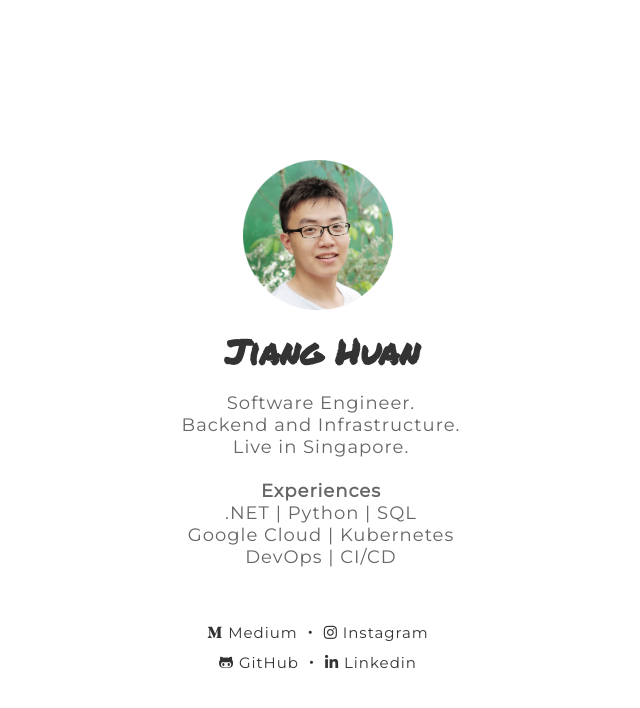
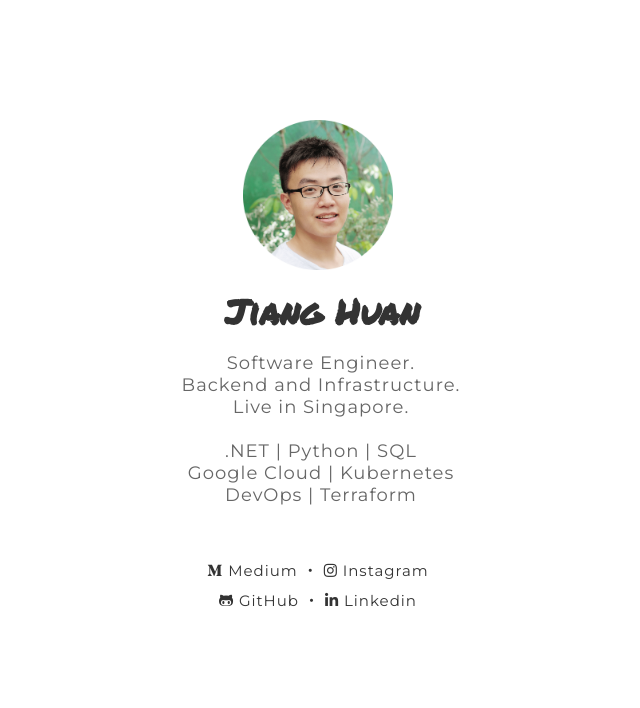
Before and after one commit to billjh/billjh.github.io, a plain HTML site: page index.html in a window 1280 px wide. Shown: the whole page, without its empty margins (322-962 px from the left). Drawn offline with Linux system fonts and the light colour scheme.

Commit message:
Minor adjustment and positon and wording

```diff
--- a/index.html
+++ b/index.html
@@ -41,7 +41,7 @@
                 left: 0;
                 width: 320px;
                 text-align: center;
-                top: 40%;
+                top: 35%;
                 left: 50%;
                 margin-left: -160px;
                 margin-top: -160px;
@@ -95,10 +95,9 @@
                 Backend and Infrastructure. <br/>
                 Live in Singapore. <br/>
                 <br/>
-                <b>Experiences</b> <br/>
                 .NET | Python | SQL <br/>
                 Google Cloud | Kubernetes <br/>
-                DevOps | CI/CD <br/>
+                DevOps | Terraform
             </h2>
             <p>
                 <a href="https://medium.com/@huanjiang">
```
